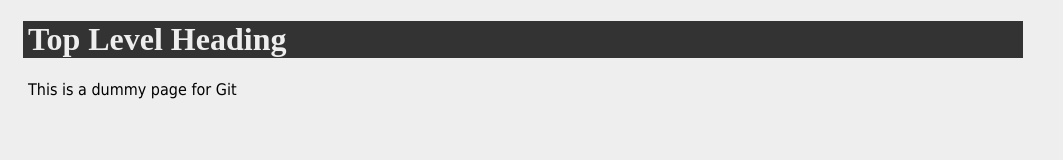
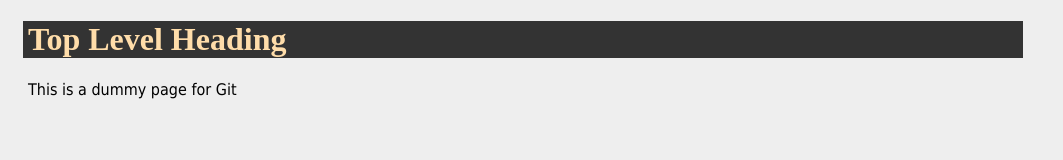
Before and after one commit to beamishboy/play, a plain HTML site: page index.html in a window 1280 px wide. Shown: the whole page, without its empty margins (0-1063 px from the left). Drawn offline with Linux system fonts and the light colour scheme.

Commit message:
On branch main

```diff
--- a/style.css
+++ b/style.css
@@ -8,7 +8,7 @@ body {
 
 h1 {
 	font-family:Console;
-	color:#eee;;
+	color:#fda;;
 	background:#333;
 	width:80%;
 	padding-left:5px;
```
